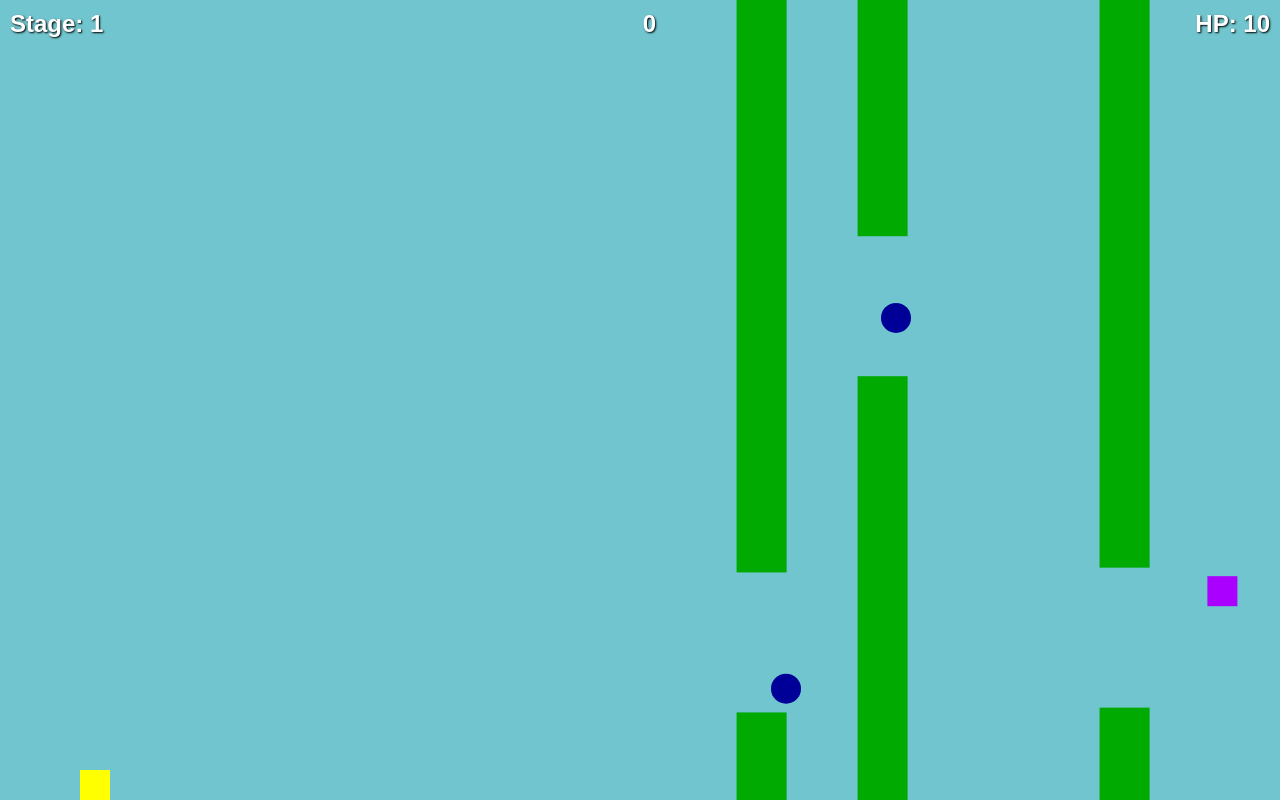
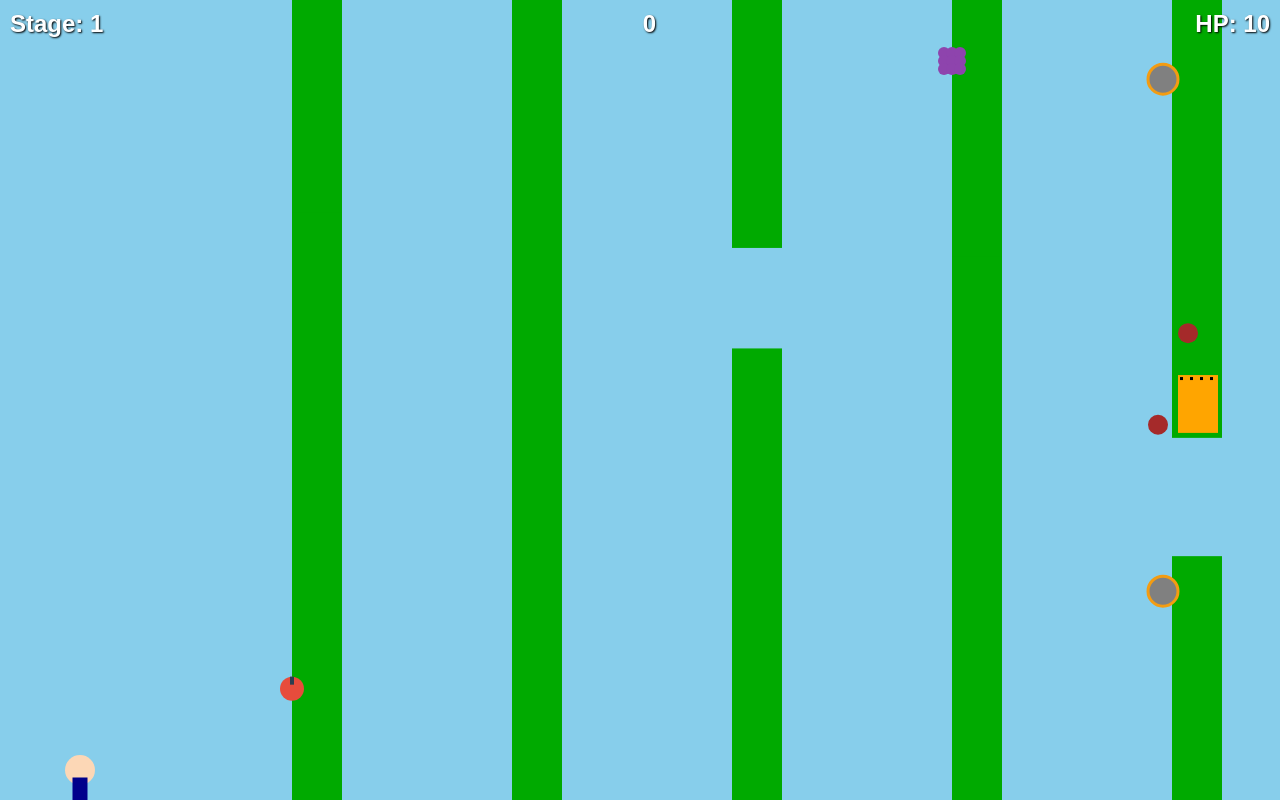
Before and after one commit to hiroshinomura/tilt, a plain HTML site: page index.html in a window 1280 px wide. Drawn offline with Linux system fonts and the light colour scheme.

Commit message:
Add files via upload

```diff
--- a/index.html
+++ b/index.html
@@ -2,13 +2,14 @@
 <html lang="ja">
 <head>
   <meta charset="UTF-8">
-  <title>Flappy Bird Clone with Story & Dynamic Enemies</title>
+  <meta name="viewport" content="width=device-width, initial-scale=1, user-scalable=no">
+  <title>Human Flight Adventure</title>
   <style>
-    * { margin: 0; padding: 0; box-sizing: border-box; }
-    body { overflow: hidden; }
-    canvas { display: block; background: #70c5ce; }
-    #ui { position: absolute; top: 10px; left: 10px; right: 10px; display: flex; justify-content: space-between; font: bold 24px sans-serif; color: white; text-shadow: 1px 1px 2px #000; z-index: 10; }
-    #story { position: absolute; top: 50%; left: 50%; transform: translate(-50%, -50%); font: bold 36px sans-serif; color: yellow; text-shadow: 2px 2px 4px #000; white-space: pre-wrap; text-align: center; z-index: 10; }
+    *{margin:0;padding:0;box-sizing:border-box;touch-action:none}
+    body,html{overflow:hidden;touch-action:none}
+    canvas{display:block;background:#87CEEB;touch-action:none}
+    #ui{position:absolute;top:10px;left:10px;right:10px;display:flex;justify-content:space-between;font:bold 24px sans-serif;color:#fff;text-shadow:1px 1px 2px #000;z-index:10}
+    #story{position:absolute;top:50%;left:50%;transform:translate(-50%,-50%);font:bold 36px sans-serif;color:yellow;text-shadow:2px 2px 4px #000;white-space:pre-wrap;text-align:center;z-index:10}
   </style>
 </head>
 <body>
@@ -17,172 +18,158 @@
     <div id="score">0</div>
     <div id="hp">HP: 100</div>
   </div>
-  <div id="story" style="display:none;"></div>
+  <div id="story" style="display:none"></div>
   <canvas id="game"></canvas>
   <script>
     const canvas = document.getElementById('game'), ctx = canvas.getContext('2d');
     const ui = { stage: document.getElementById('stage'), score: document.getElementById('score'), hp: document.getElementById('hp') };
     const storyEl = document.getElementById('story');
-
-    let lastDamageTime = 0, lastTiltTime = 0;
+    let lastDamageTime = 0, lastTiltTime = 0, touchStartY = null;
     const tiltThreshold = -15;
-
-    function resize() { canvas.width = window.innerWidth; canvas.height = window.innerHeight; }
+    function resize(){ canvas.width = innerWidth; canvas.height = innerHeight; }
     window.addEventListener('resize', resize); resize();
 
-    const bird = { x:80, y:0, w:30, h:30, vy:0, gravity:0.6, jump:-6 };
+    // Player
+    const player = { x:80, y:0, vy:0, gravity:0.6, jump:-6, r:15 };
     let pipes = [], items = [], enemies = [];
     let frame = 0, score = 0, hp = 100;
     let stage = 1, startTime = Date.now();
-    let flash = 0, shake = 0, running = true;
-    let storyActive = false, storyStart = 0;
+    let flash = 0, shake = 0, running = true, storyActive = false, storyStart = 0;
     const storyTexts = [
-      '頼む…この羽根が折れないうちに飛べ！',
-      '空飛ぶカボチャ軍団が襲来！',
-      '真夜中のサーカスが開催中…気をつけろ！',
-      '重力が逆転するゾーン到来！？',
-      '時空の亀裂が開いた！くぐり抜けろ！',
-      '巨大ババロア雲が落下してくる！',
-      '宇宙空間を飛んでいる…酸素に注意！',
-      '魔法の竜巻で飛行速度加速中！',
-      '悪夢のカエル王が待ち構える…',
-      'ついに最終章、銀河の果てへ飛べ！'
+      'バナナワニ地獄！ワニがバナナ殴り込み！',
+      'リンゴ狐の百鬼夜行！りんごの雨に気をつけろ！',
+      'ぶどうクマのバラエティショー開幕！踏まれる前に逃げろ！',
+      'ライオンとパイナップルの熱帯嵐が襲来！',
+      'キリンとメロンの高所バトル！首を振り回す影を避けろ！',
+      'サルがバナナロケットを発射中！炎に巻き込まれるな！',
+      'ヘビとイチゴジャムの沼が出現！沈まぬよう飛べ！',
+      'ゾウがスイカ大砲を撃ってくる！爆風に飲まれるな！',
+      'コウモリとブドウの暗闇侵略！視界ゼロの中を通り抜けろ！',
+      '最終章：マンモスとメロン彗星の大決戦！人類の未来を賭けろ！'
     ];
+    const fruits = ['#e74c3c','#f1c40f','#8e44ad'];
+    const animalColors = ['#a52a2a','#808080','#ffa500'];
 
-    function init() {
-      bird.y = canvas.height/2; bird.vy = 0;
-      pipes = []; items = []; enemies = [];
-      frame = 0; score = 0; hp = 100;
-      stage = 1; startTime = Date.now(); flash = 0; shake = 0;
-      lastDamageTime = 0; lastTiltTime = 0;
-      running = true; storyActive = false;
-      storyEl.style.display = 'none'; updateUI();
-      setupOrientation();
+    // Drawing Helpers
+    function drawPlayer(){
+      const x = player.x, y = player.y;
+      // Head
+      ctx.fillStyle = '#fcd7b6'; ctx.beginPath(); ctx.arc(x,y,player.r,0,2*Math.PI); ctx.fill();
+      // Body
+      ctx.fillStyle = '#00008B'; ctx.fillRect(x-player.r*0.5,y+player.r*0.5,player.r,player.r*1.5);
+      // Limbs
+      ctx.strokeStyle='#000'; ctx.lineWidth=3;
+      ctx.beginPath(); // legs
+      ctx.moveTo(x-player.r*0.2,y+player.r*2); ctx.lineTo(x-player.r*0.2,y+player.r*2.5);
+      ctx.moveTo(x+player.r*0.2,y+player.r*2); ctx.lineTo(x+player.r*0.2,y+player.r*2.5);
+      ctx.stroke();
+    }
+    function drawFruit(it){
+      const x=it.x,y=it.y;
+      ctx.save(); ctx.translate(x,y);
+      switch(it.type){
+        case 0: // Apple
+          ctx.fillStyle=fruits[0]; ctx.beginPath(); ctx.arc(0,0,12,0,2*Math.PI); ctx.fill();
+          ctx.fillStyle='#2c3e50'; ctx.fillRect(-2,-12,4,8);
+          break;
+        case 1: // Banana
+          ctx.fillStyle=fruits[1]; ctx.beginPath(); ctx.moveTo(-15,0);
+          ctx.quadraticCurveTo(0,-20,20,-10);
+          ctx.quadraticCurveTo(0,0,-15,15);
+          ctx.fill(); break;
+        case 2: // Grape
+          ctx.fillStyle=fruits[2];
+          for(let dx=-8;dx<=8;dx+=8)for(let dy=-8;dy<=8;dy+=8){ctx.beginPath();ctx.arc(dx,dy,6,0,2*Math.PI);ctx.fill();}
+          break;
+      }
+      ctx.restore();
+    }
+    function drawEnemy(en){
+      const x=en.x,y=en.y,w=en.w,h=en.h;
+      ctx.save(); ctx.translate(x,y);
+      switch(en.type){
+        case 0: // Bear
+          ctx.fillStyle=animalColors[0]; ctx.beginPath(); ctx.arc(w/2,h/2,w/2,0,2*Math.PI); ctx.fill(); break;
+        case 1: // Lion
+          ctx.fillStyle=animalColors[1]; ctx.beginPath(); ctx.arc(w/2,h/2,w/2,0,2*Math.PI); ctx.fill();
+          ctx.strokeStyle='#f39c12'; ctx.lineWidth=3; ctx.stroke(); break;
+        case 2: // Giraffe
+          ctx.fillStyle=animalColors[2]; ctx.fillRect(0,0,w,h);
+          ctx.fillStyle='#000'; for(let i=0;i<4;i++){ctx.fillRect(i*(w/4)+2,2,3,3);} break;
+      }
+      ctx.restore();
     }
 
-    function updateUI() {
-      ui.score.textContent = score;
-      ui.hp.textContent = `HP: ${hp}`;
-      ui.stage.textContent = `Stage: ${stage}`;
-    }
+    // Game Functions
+    function init(){player.y=canvas.height/2;player.vy=0;pipes=[];items=[];enemies=[];frame=0;score=0;hp=100;stage=1;startTime=Date.now();flash=0;shake=0;lastDamageTime=0;lastTiltTime=0;running=true;storyActive=false;storyEl.style.display='none';updateUI();setupOrientation();}
+    function updateUI(){ui.score.textContent=score;ui.hp.textContent=`HP: ${hp}`;ui.stage.textContent=`Stage: ${stage}`;}
+    function spawnPipe(){const gap=210;const topH=Math.random()*(canvas.height-gap-80)+40;pipes.push({x:canvas.width,topH,bottomY:topH+gap,scored:false});}
+    function spawnItem(){if(Math.random()<1/3)items.push({x:canvas.width,y:Math.random()*(canvas.height-50)+25,collected:false,type:Math.floor(Math.random()*3)});}
+    function spawnEnemies(){for(let i=0;i<Math.min(stage*2,20);i++){const type=Math.floor(Math.random()*3),size=20+type*10;enemies.push({x:canvas.width+i*30,y:Math.random()*(canvas.height-size),w:size,h:size,type});}}
+    function handleCollision(dmg=10){const now=Date.now();if(!running||now-lastDamageTime<500)return;lastDamageTime=now;hp=Math.max(0,hp-dmg);flash=20;shake=20;updateUI();navigator.vibrate?.(50);if(hp<=0)doGameOver();}
+    function doGameOver(){running=false;showStory('Game Over! Restarting...');setTimeout(init,5000);}
+    function startStory(){running=false;storyActive=true;storyStart=Date.now();storyEl.textContent=storyTexts[(stage-1)%storyTexts.length];storyEl.style.display='block';}
+    function endStory(){storyActive=false;storyEl.style.display='none';stage++;startTime=Date.now();updateUI();running=true;}
+    function showStory(txt){storyActive=true;storyStart=Date.now();storyEl.textContent=txt;storyEl.style.display='block';}
+    function onOrientation(e){const now=Date.now();if(!running||storyActive)return;const beta=e.beta||0;if(beta<tiltThreshold&&now-lastTiltTime>500){player.vy=player.jump;lastTiltTime=now;}}
+    function setupOrientation(){if(window.DeviceOrientationEvent&&typeof DeviceOrientationEvent.requestPermission==='function'){DeviceOrientationEvent.requestPermission().then(p=>{if(p==='granted')window.addEventListener('deviceorientation',onOrientation);}).catch(console.error);}else window.addEventListener('deviceorientation',onOrientation);}
+    window.addEventListener('touchstart',e=>{touchStartY=e.touches[0].clientY;});
+    window.addEventListener('touchend',e=>{const endY=e.changedTouches[0].clientY;if(touchStartY-endY>30&&running&&!storyActive)player.vy=player.jump;});
+    window.addEventListener('pointerdown',()=>{if(running&&!storyActive)player.vy=player.jump;});
+    window.addEventListener('keydown',e=>{if(running&&!storyActive&&e.code==='Space')player.vy=player.jump;});
 
-    function spawnPipe() {
-      const gap = 140;
-      const topH = Math.random()*(canvas.height-gap-80)+40;
-      pipes.push({ x:canvas.width, topH, bottomY:topH+gap, scored:false });
-    }
+    function loop(){
+      ctx.clearRect(0,0,canvas.width,canvas.height);
+      const now=Date.now();
+      if(storyActive){if(now-storyStart>5000)endStory();requestAnimationFrame(loop);return;}
+      if(running&&now-startTime>20000){startStory();requestAnimationFrame(loop);return;}
+      ctx.save();
+      if(shake-->0)ctx.translate((Math.random()-0.5)*10,0);
+      if(flash-->0){ctx.fillStyle=`rgba(255,255,0,${(flash/20)*0.5})`;ctx.fillRect(0,0,canvas.width,canvas.height);}
+      frame++;
+      // pipe interval doubled
+      const pipeInt = Math.max(30, (120 - stage*10) / 2);
+      if(frame === pipeInt/2 || frame % pipeInt === 0) spawnPipe();
+      // 2x wall freq: spawnPipe twice
+      if(frame === pipeInt/2 || frame % pipeInt === 0) spawnPipe();
+      if(frame % pipeInt === 0) spawnItem();
+      // enemy freq 3x
+      const enemyInt = Math.max(200,300-stage*20);
+      if(frame % enemyInt === 0) for(let k=0;k<3;k++) spawnEnemies();
+      // speed increases 1.2x per stage
+      const baseSpeed = 4;
+      const pipeSpeed = baseSpeed * Math.pow(1.2, stage-1);
+      const enemySpeed = 6 * Math.pow(1.2, stage-1);
 
-    function spawnItem() {
-      if (Math.random() < 1/3) items.push({ x:canvas.width, y:Math.random()*(canvas.height-50)+25, collected:false });
-    }
-
-    function spawnEnemies() {
-      const count = Math.min(stage, 10);
-      for(let i=0; i<count; i++) {
-        const type = Math.floor(Math.random()*3);
-        const sizes = [20, 30, 40];
-        enemies.push({ x:canvas.width + i*50, y:Math.random()*(canvas.height-sizes[type]), w:sizes[type], h:sizes[type], type });
-      }
-    }
-
-    function handleCollision(damage=10) {
-      const now = Date.now(); if(!running||now-lastDamageTime<500) return;
-      lastDamageTime = now; hp = Math.max(0, hp-damage);
-      flash = 20; shake = 20; updateUI(); navigator.vibrate?.(50);
-      if(hp<=0) doGameOver();
-    }
-
-    function doGameOver() {
-      running = false; showStory('Game Over! Restarting...');
-      setTimeout(init, 5000);
-    }
-
-    function startStory() {
-      running=false; storyActive=true; storyStart=Date.now();
-      storyEl.textContent = storyTexts[(stage-1)%storyTexts.length]; storyEl.style.display='block';
-    }
-
-    function endStory() {
-      storyActive=false; storyEl.style.display='none'; stage++; startTime=Date.now(); updateUI(); running=true;
-    }
-
-    function showStory(text) {
-      storyActive=true; storyStart=Date.now(); storyEl.textContent=text; storyEl.style.display='block';
-    }
-
-    function onOrientation(e) {
-      const now = Date.now(); if(!running||storyActive) return;
-      const beta = e.beta || 0;
-      if (beta < tiltThreshold && now - lastTiltTime > 500) { bird.vy = bird.jump; lastTiltTime = now; }
-    }
-
-    function setupOrientation() {
-      if (window.DeviceOrientationEvent && typeof DeviceOrientationEvent.requestPermission === 'function') {
-        DeviceOrientationEvent.requestPermission()
-          .then(p => { if (p === 'granted') window.addEventListener('deviceorientation', onOrientation); })
-          .catch(console.error);
-      } else {
-        window.addEventListener('deviceorientation', onOrientation);
-      }
-    }
-
-    window.addEventListener('pointerdown', () => { if (running && !storyActive) bird.vy = bird.jump; });
-    window.addEventListener('keydown', e => { if (running && !storyActive && e.code === 'Space') bird.vy = bird.jump; });
-
-    function loop() {
-      ctx.clearRect(0,0,canvas.width,canvas.height);
-      const now = Date.now();
-
-      if (storyActive) {
-        if (now - storyStart > 5000) endStory();
-        requestAnimationFrame(loop); return;
-      }
-
-      if (running && now - startTime > 20000) { startStory(); requestAnimationFrame(loop); return; }
-
-      ctx.save(); if (shake-- > 0) ctx.translate((Math.random()-0.5)*10,0);
-      if (flash-- > 0) { ctx.fillStyle=`rgba(255,255,0,${(flash/20)*0.5})`; ctx.fillRect(0,0,canvas.width,canvas.height); }
-
-      frame++;
-      const pipeInt = Math.max(60,120-stage*10);
-      if (frame === pipeInt/2 || frame % pipeInt === 0) { spawnPipe(); spawnItem(); }
-      const enemyInt = Math.max(200,300-stage*20);
-      if (frame % enemyInt === 0) spawnEnemies();
-
-      bird.vy += bird.gravity; bird.y += bird.vy;
-      if (bird.y + bird.h > canvas.height) { bird.y = canvas.height - bird.h; bird.vy = 0; handleCollision(); }
-      if (bird.y < 0) { bird.y = 0; bird.vy = 0; }
+      player.vy += player.gravity;
+      player.y += player.vy;
+      if(player.y + player.r*2 > canvas.height){ player.y = canvas.height-player.r*2; player.vy = 0; handleCollision(); }
+      if(player.y < 0){ player.y = 0; player.vy = 0; }
 
       pipes = pipes.filter(p => {
-        p.x -= 2 + stage*0.2;
-        if (!p.scored && p.x + 50 < bird.x) { score++; p.scored = true; updateUI(); }
-        if (bird.x < p.x + 50 && bird.x + bird.w > p.x && (bird.y < p.topH || bird.y + bird.h > p.bottomY)) handleCollision();
-        return p.x + 50 > 0;
+        p.x -= pipeSpeed;
+        if(!p.scored && p.x + 50 < player.x){ score++; p.scored=true; updateUI(); }
+        if(player.x < p.x+50 && player.x+player.r*2>p.x && (player.y < p.topH || player.y+player.r*2>p.bottomY)) handleCollision();
+        return p.x+50>0;
       });
-
-      items = items.filter(it => {
-        it.x -= 2;
-        if (!it.collected && bird.x < it.x + 15 && bird.x + bird.w > it.x - 15 && bird.y < it.y + 15 && bird.y + bird.h > it.y - 15) {
-          it.collected = true; hp = 100; updateUI(); }
-        return it.x + 15 > 0 && !it.collected;
+      items = items.filter(it=>{
+        it.x -= pipeSpeed;
+        if(!it.collected && player.x<it.x+15 && player.x+player.r*2>it.x-15 && player.y<it.y+15 && player.y+player.r*2>it.y-15){ it.collected=true; hp=100; updateUI(); }
+        return it.x+15>0 && !it.collected;
       });
-
-      enemies = enemies.filter(en => {
-        en.x -= 3 + stage*0.3;
-        if (bird.x < en.x + en.w && bird.x + bird.w > en.x && bird.y < en.y + en.h && bird.y + bird.h > en.y) handleCollision(20);
-        return en.x + en.w > 0;
+      enemies = enemies.filter(en=>{
+        en.x -= enemySpeed;
+        if(player.x<en.x+en.w && player.x+player.r*2>en.x && player.y<en.y+en.h && player.y+player.r*2>en.y) handleCollision(20);
+        return en.x+en.w>0;
       });
-
-      // Draw
-      pipes.forEach(p => { ctx.fillStyle='#0a0'; ctx.fillRect(p.x,0,50,p.topH); ctx.fillRect(p.x,p.bottomY,50,canvas.height-p.bottomY); });
-      items.forEach(it => { ctx.fillStyle='#009'; ctx.beginPath(); ctx.arc(it.x,it.y,15,0,2*Math.PI); ctx.fill(); });
-      enemies.forEach(en => { ctx.fillStyle = ['#f00','#a0f','#000'][en.type]; ctx.fillRect(en.x,en.y,en.w,en.h); });
-      ctx.fillStyle='#ff0'; ctx.fillRect(bird.x,bird.y,bird.w,bird.h);
-
+      // draw
+      pipes.forEach(p=>{ctx.fillStyle='#0a0';ctx.fillRect(p.x,0,50,p.topH);ctx.fillRect(p.x,p.bottomY,50,canvas.height-p.bottomY);});
+      items.forEach(it=>drawFruit(it));
+      enemies.forEach(en=>drawEnemy(en));
+      drawPlayer();
       ctx.restore();
       requestAnimationFrame(loop);
     }
-
     init(); loop();
   </script>
 </body>
```
